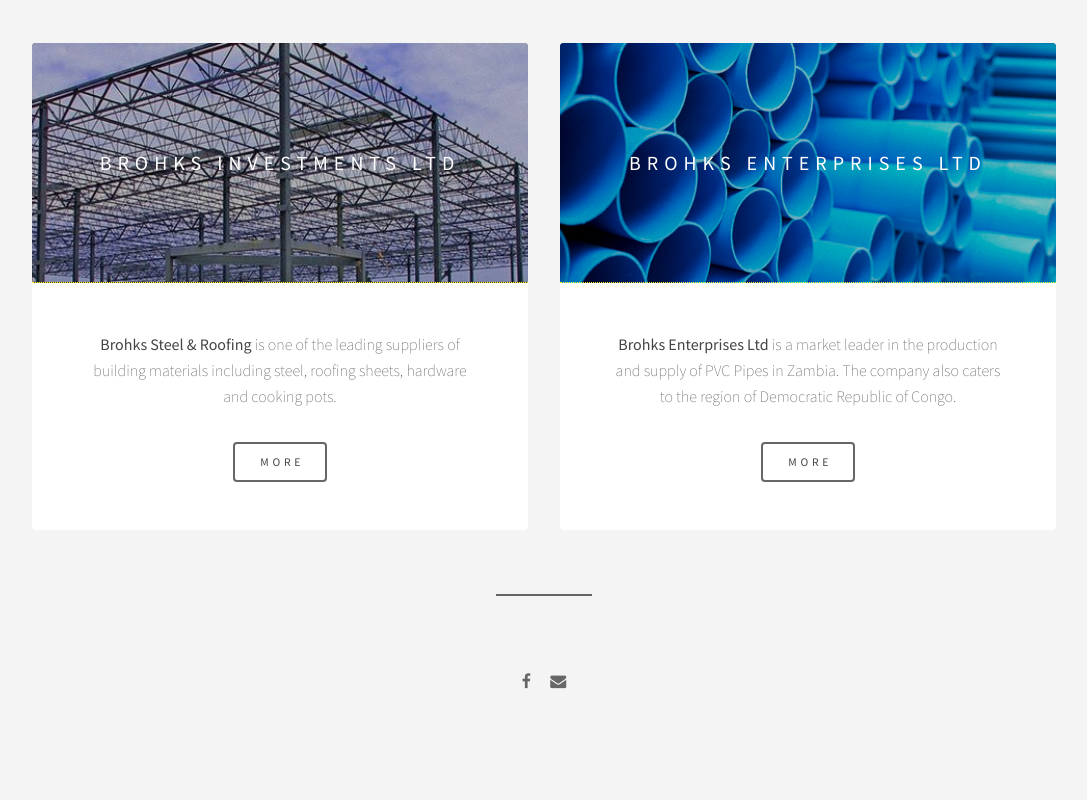
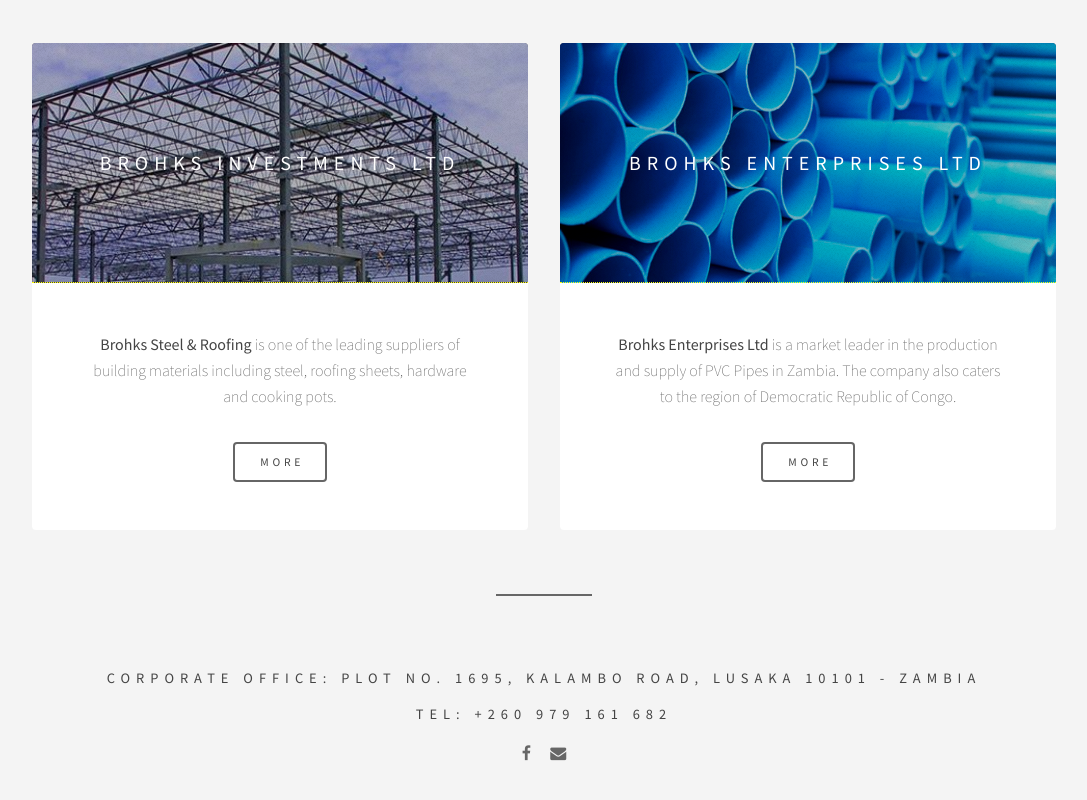
Before and after one commit to brohks/brohks.github.io, a plain HTML site: page index.html in a window 1280 px wide. Shown: the part 1113-1913 px from the top of the page, without its empty margins (96-1183 px from the left). Before the commit the page ends 1871 px from the top, so only its background shows below. Drawn offline with Linux system fonts and the light colour scheme.

Commit message:
Update index.html

```diff
--- a/index.html
+++ b/index.html
@@ -61,6 +61,8 @@
 
 				<!-- Footer -->
 					<footer id="footer">
+						<h5>Corporate Office: Plot No. 1695, Kalambo Road, Lusaka 10101 - Zambia </h5>
+						<h5>Tel: +260 979 161 682</h5>
 						<ul class="icons">
 							<li><a href="https://www.facebook.com/pages/category/Retail-Company/Brohks-PVC-Casing-pipes-102972124773804/" class="icon fa-facebook"><span class="label">Facebook</span></a></li>
 							<li><a href="mailto:sales@brohkssteel.com" class="icon fa-envelope"><span class="label">Email</span></a></li>
```
